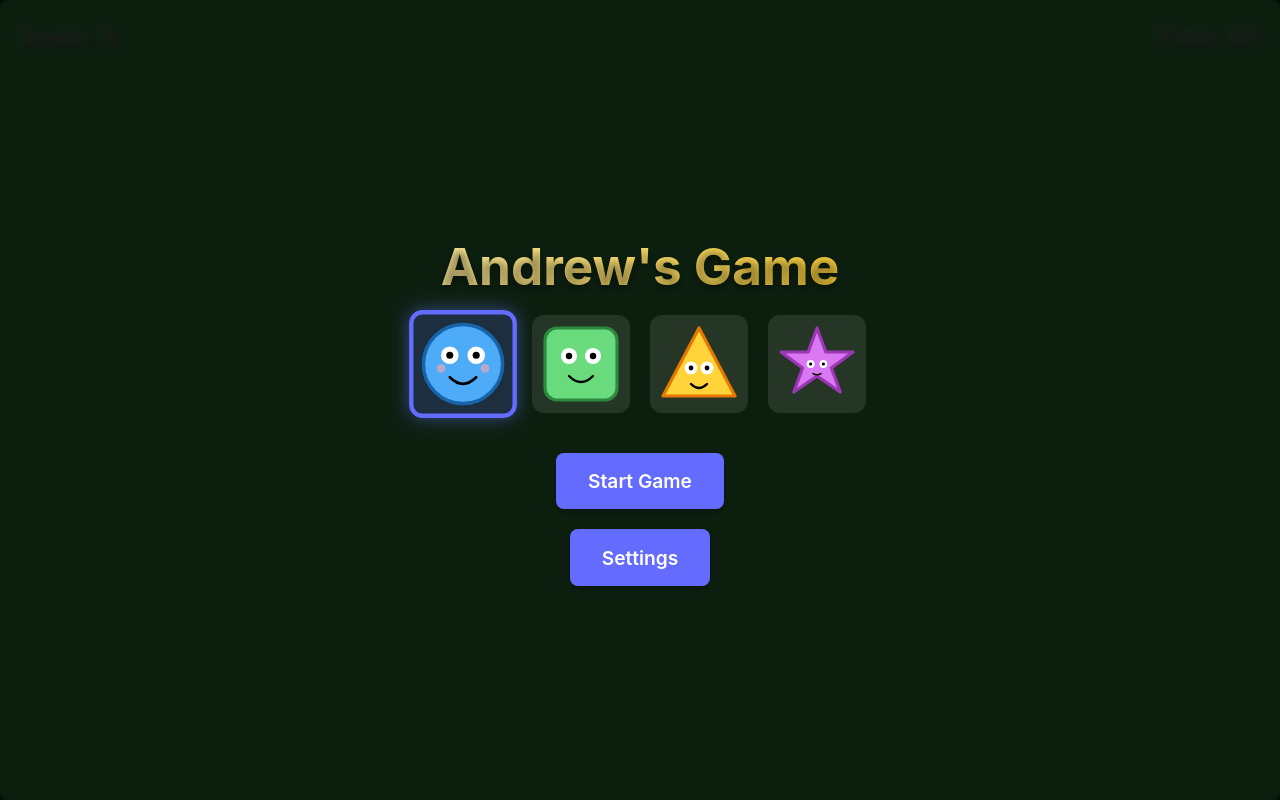
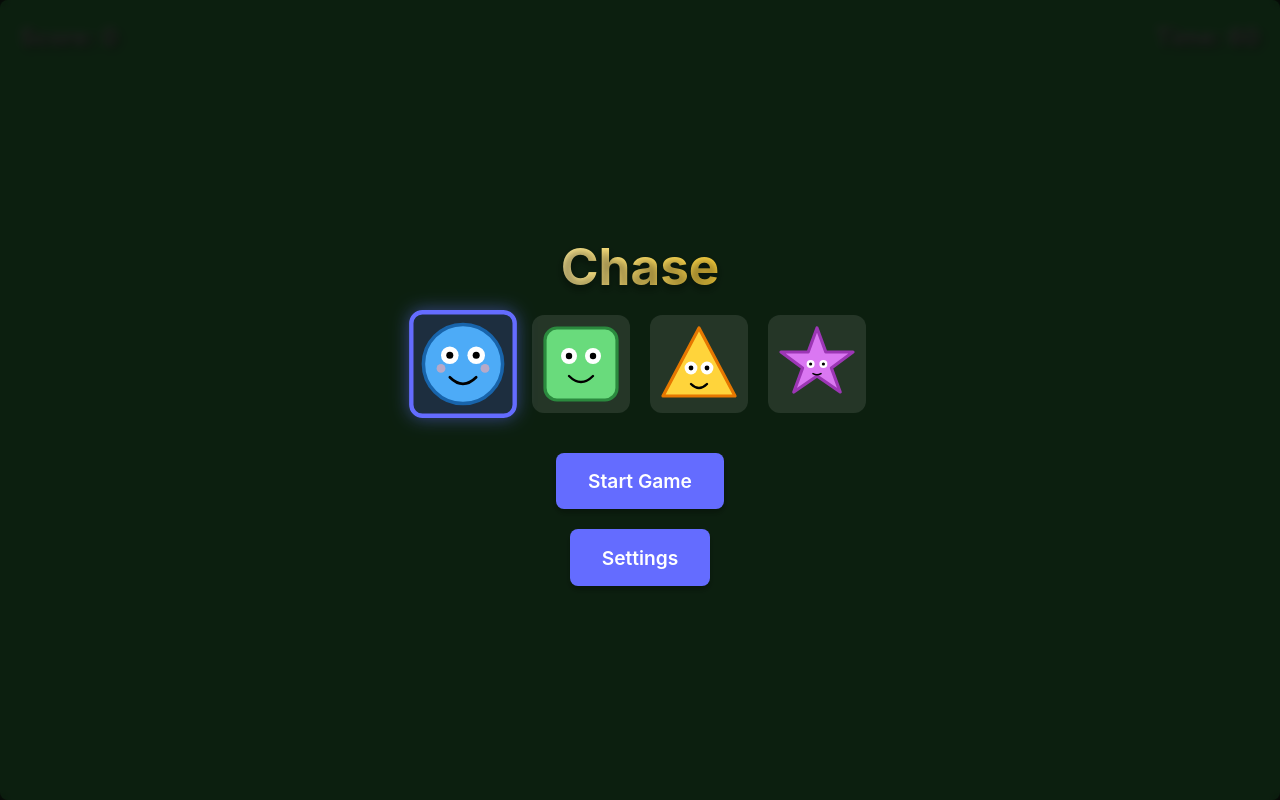
Before and after one commit to cieslewicz/chase, a website built with Vite: page index.html in a window 1280 px wide. Built offline with nearby package versions, Linux system fonts and the light colour scheme.

Commit message:
Rename game to Chase in project files

```diff
--- a/index.html
+++ b/index.html
@@ -4,7 +4,7 @@
     <meta charset="UTF-8" />
     <link rel="icon" type="image/svg+xml" href="/vite.svg" />
     <meta name="viewport" content="width=device-width, initial-scale=1.0" />
-    <title>andrew-game</title>
+    <title>Chase</title>
   </head>
   <body>
     <div id="app"></div>
--- a/package.json
+++ b/package.json
@@ -1,5 +1,5 @@
 {
-  "name": "andrew-game",
+  "name": "chase",
   "private": true,
   "version": "0.0.0",
   "type": "module",
--- a/src/main.ts
+++ b/src/main.ts
@@ -11,7 +11,7 @@ document.querySelector<HTMLDivElement>('#app')!.innerHTML = `
   <canvas id="gameCanvas"></canvas>
 
   <div id="start-screen" class="screen">
-    <h1>Andrew's Game</h1>
+    <h1>Chase</h1>
     <div class="character-select">
       <div class="char-option selected" data-char="circle">
         <img src="/assets/player_circle.svg" alt="Circle" />
```
